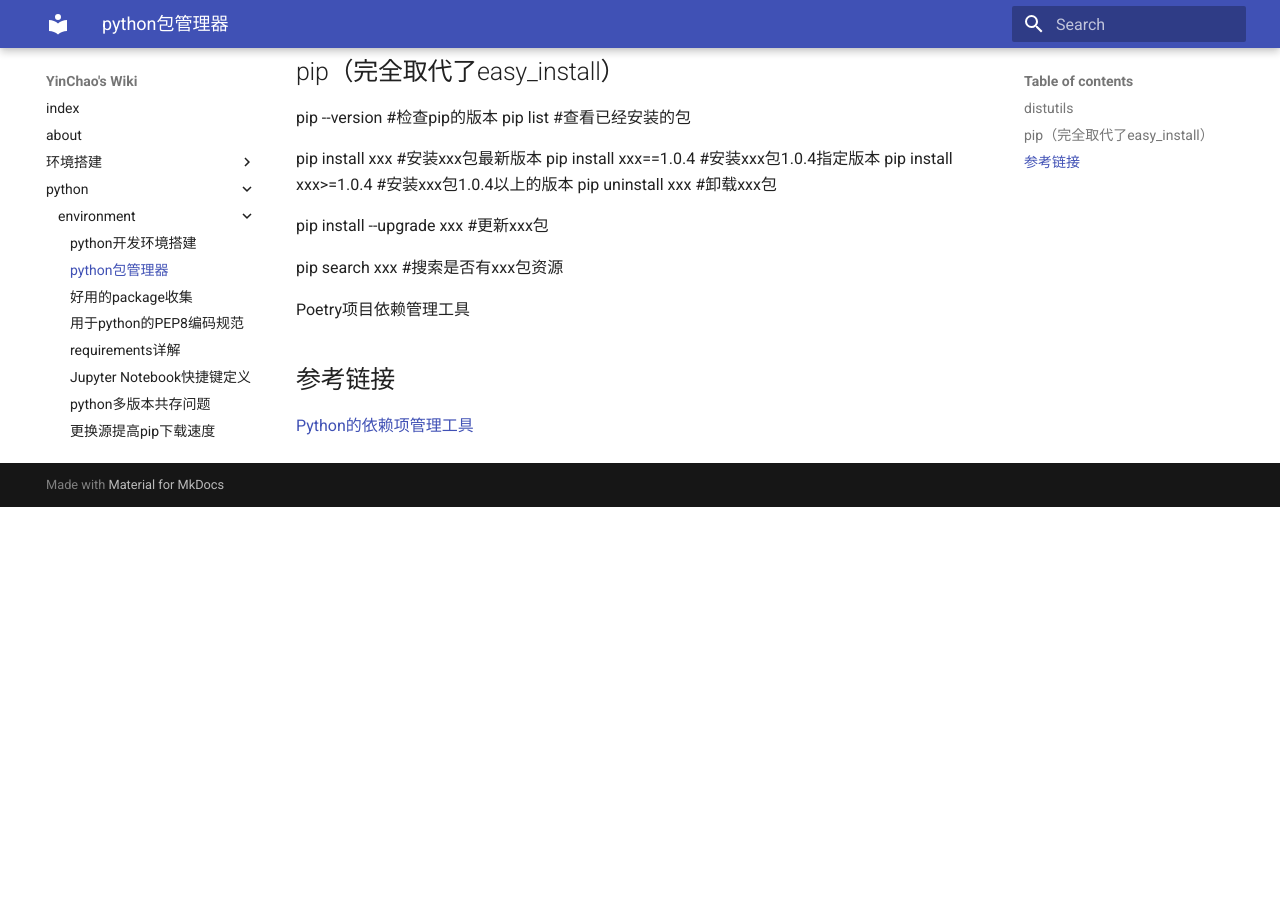
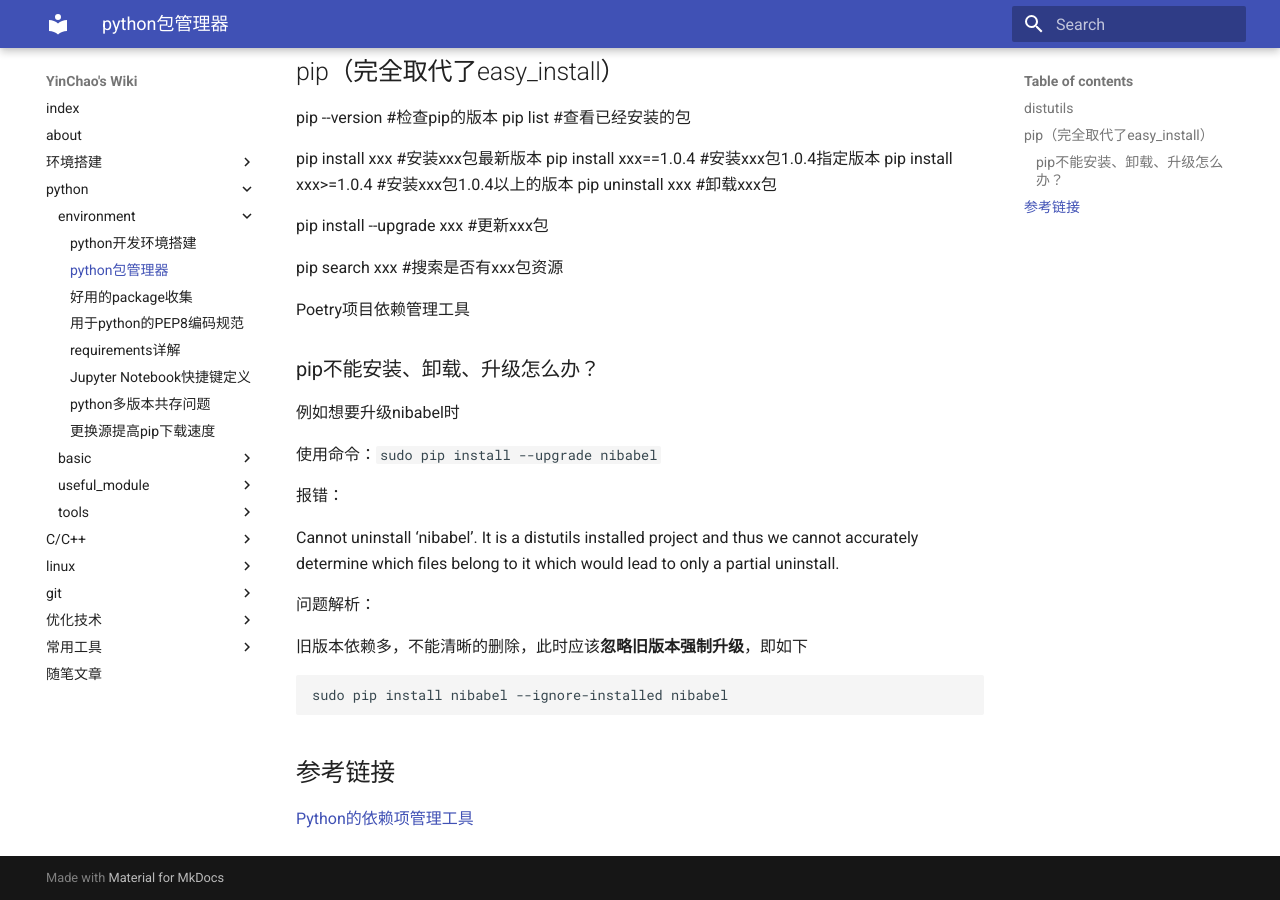
Before and after one commit to YinChao126/yc_wiki, an MkDocs documentation site: the page built from docs/python/python_package.md, in a window 1280 px wide and 900 px high, scrolled down 560 px. Built offline with MkDocs 1.6.1 and Material for MkDocs 9.7.7, drawn with Linux system fonts in a browser that asks for light colours; before the commit the page ends 1067 px from its top, so only the background shows below that.

Commit message:
pip无法升级的解决方法

````diff
--- a/docs/python/python_package.md
+++ b/docs/python/python_package.md
@@ -38,7 +38,23 @@
 
 Poetry项目依赖管理工具
 
+### pip不能安装、卸载、升级怎么办？
 
+例如想要升级nibabel时
+
+使用命令：`sudo pip install --upgrade nibabel`
+
+报错：
+
+Cannot uninstall ‘nibabel’. It is a distutils installed project and thus we cannot accurately determine which files belong to it which would lead to only a partial uninstall.
+
+问题解析：
+
+旧版本依赖多，不能清晰的删除，此时应该**忽略旧版本强制升级**，即如下
+
+```
+sudo pip install nibabel --ignore-installed nibabel
+```
 
 ## 参考链接
 
````
